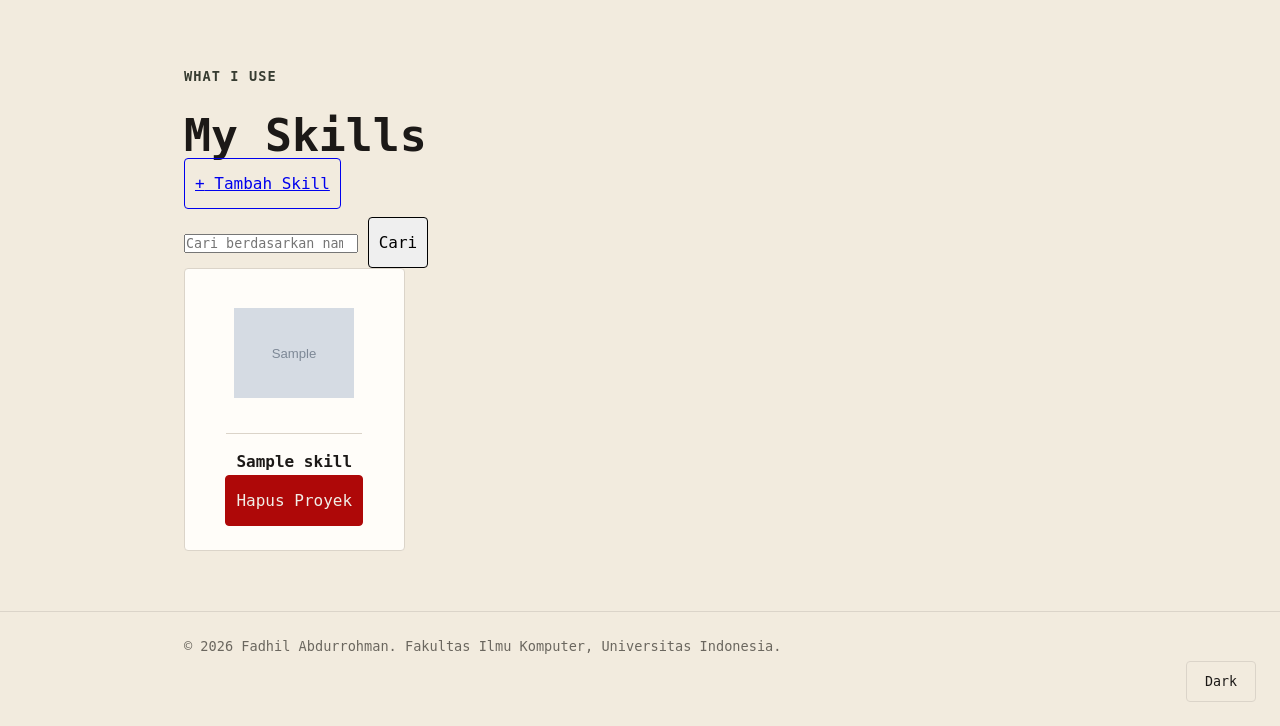
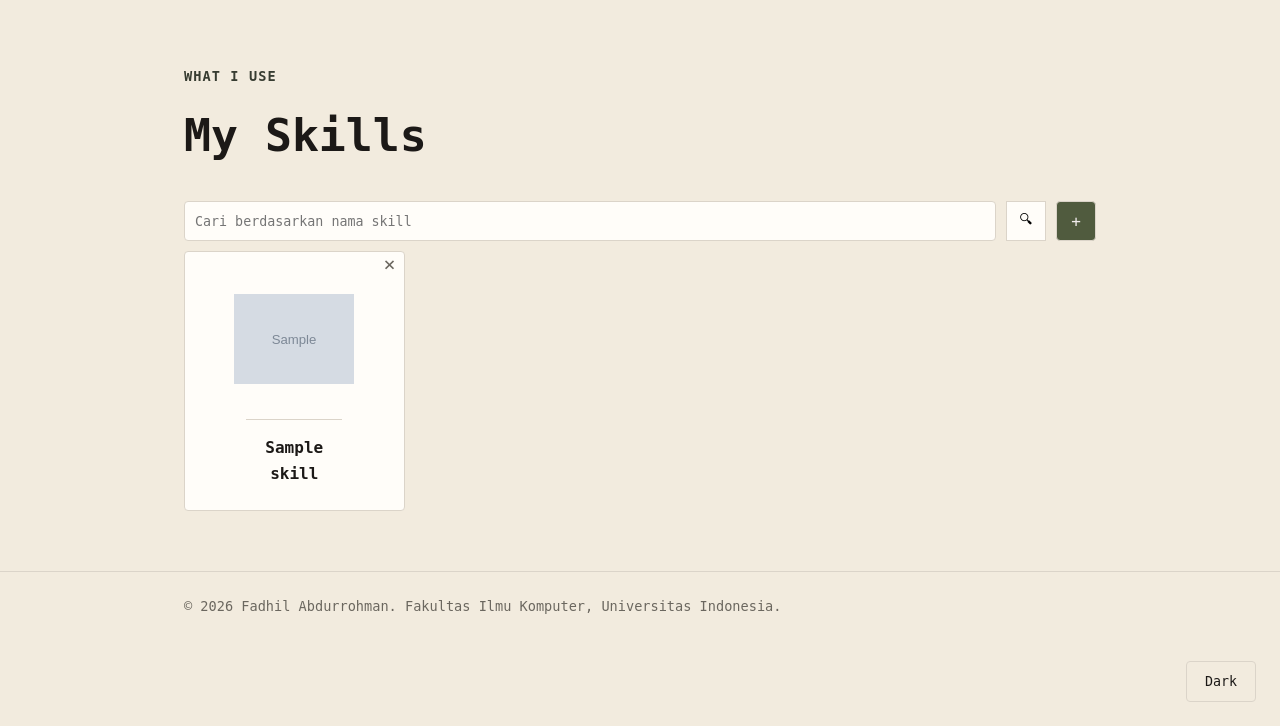
Before and after one commit to fadhilabdurrohman/myportofolio, a Django app: page /skill/ in a window 1280 px wide. Shown: the part 74-800 px from the top of the page. Run offline with Django 5.2, Linux system fonts and the light colour scheme; tables that the repository leaves empty hold one stand-in row (values such as "Sample post"); grey boxes marked "Sample" are stand-in pictures.

Commit message:
style: search and button skill styling

```diff
--- a/static/css/style.css
+++ b/static/css/style.css
@@ -357,15 +357,26 @@ main {
     flex-direction: column;
     align-items: center;
     justify-content: center;
-    min-height: 220px;
-    padding: 24px;
+    padding-bottom: 24px;
     border: 1px solid var(--line);
     border-radius: var(--radius);
     background-color: var(--card);
     transition: transform 0.2s ease, box-shadow 0.2s ease;
 }
 
-.skill-item img {
+.skill-card-action {
+    align-self: flex-end;
+    padding-right: 8px;
+}
+
+.skill-info {
+    display: flex;
+    flex-direction: column;
+    align-items: center;
+    justify-content: center;
+}
+
+.skill-img {
     width: 120px;
     height: 120px;
     object-fit: contain;
@@ -391,7 +402,7 @@ main {
 }
 
 /* Search and add */
-.project-action, .experience-action {
+.skill-action, .project-action, .experience-action {
     display: flex;
     align-items: center;
     gap: 10px;
@@ -399,14 +410,14 @@ main {
     flex-wrap: nowrap;
 }
 
-.project-search, .experience-search {
+.skill-search, .project-search, .experience-search {
     display: flex;
     align-items: center;
     gap: 10px;
     flex: 1;
 }
 
-.project-search__input, .experience-search__input {
+.skill-search__input, .project-search__input, .experience-search__input {
     flex: 1;
     min-width: 0;
     height: 40px;
@@ -418,12 +429,12 @@ main {
 }
 
 /* Projects and experiences sections*/
-.project-grid, .experience-grid {
+.skill-grid, .project-grid, .experience-grid {
     display: grid;
     gap: 10px;
 }
 
-.project-content, .experience-content  {
+.skill-content, .project-content, .experience-content  {
     display: grid;
     gap: 10px;
 }
@@ -526,6 +537,14 @@ main {
     padding: 15px 10px;
     font-size: 1rem;
     transition: background-color 0.2s ease;
+}
+
+.delete-skill-button {
+    font-size: 20px;
+    cursor: pointer;
+    border: none;
+    background-color: transparent;
+    color: var(--text-muted);
 }
 
 .search-button {
--- a/templates/components/skill_delete_modal.html
+++ b/templates/components/skill_delete_modal.html
@@ -1,10 +1,10 @@
 <p class="experience-status">
     <button type="button"
-            class="button button-danger"
+            class="delete-skill-button"
             popovertarget="delete-skill-{{ skill.id }}"
             aria-label="Hapus {{ skill.title }}"
             title="Hapus proyek">
-        Hapus Proyek
+        &times;
     </button>
 </p>
 <div id="delete-skill-{{ skill.id }}"
--- a/templates/skill.html
+++ b/templates/skill.html
@@ -8,12 +8,8 @@
                 <div class="skill-identity">
                     <p class="skill-kicker">What I Use</p>
                     <h1>My Skills</h1>
-                    <a href="{% url 'main:create_skill' %}"
-                       class="button skill-add-button">
-                        <span aria-hidden="true">+</span>
-                        Tambah Skill
-                    </a>
                 </div>
+                <div class="skill-action">
                     <form method="get"
                         action="{% url 'main:show_skill' %}"
                         class="skill-search">
@@ -23,19 +19,25 @@
                             placeholder="Cari berdasarkan nama skill"
                             class="skill-search__input"
                             aria-label="Cari berdasarkan nama skill">
-                    <button type="submit" class="button">Cari</button>
+                        <button type="submit" class="search-button">&#x1F50D;&#xFE0E</button>
+                        <a href="{% url 'main:create_skill' %}" class="button add-button">
+                            <span aria-hidden="true">+</span>
+                        </a>
                     </form>
+                </div>
 
                 <div class="skill-content">
                     <ul class="skill-list">
                         {% for skill in skill_list %}
                             <li class="skill-item">
-                                <img src="{% static 'img/skills/' %}{{ skill.icon }}" alt="{{ skill.name }}">
+                                <div class="skill-card-action">
+                                    {% include "components/skill_delete_modal.html" with skill=skill %}
+                                </div>
+                                <div class="skill-info">
+                                    <img src="{% static 'img/skills/' %}{{ skill.icon }}" alt="{{ skill.name }}" class="skill-img">
                                     <span class="skill-name">
                                         <a href="{{ skill.url }}">{{ skill.name }}</a>
                                     </span>
-                                <div class="skill-card-action">
-                                    {% include "components/skill_delete_modal.html" with skill=skill %}
                                 </div>
                             </li>
                         {% empty %}
```
Lines whose indentation alone changed are shown as unchanged.
